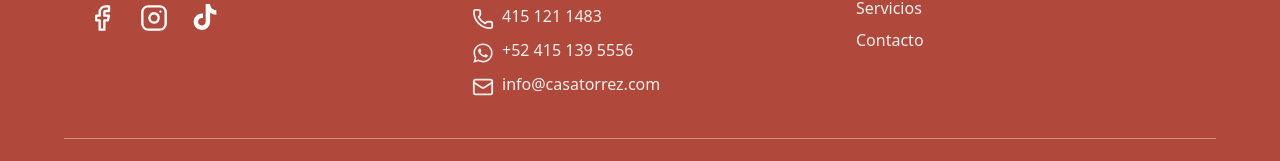
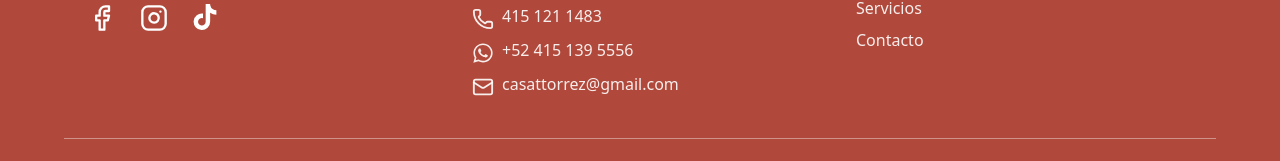
Before and after one commit to IngMario07/SitioWebCasaTtorreZ, a React (Vite) app: page / in a window 1280 px wide. Shown: the part 3299-3460 px from the top of the page. Built offline with nearby package versions, Linux system fonts and the light colour scheme.

Commit message:
Actualizacion Analitics1.14

```diff
--- a/src/components/Footer.jsx
+++ b/src/components/Footer.jsx
@@ -117,7 +117,7 @@ export const Footer = () => {
                     {/* Email */}
                     <div className="flex items-start gap-2 text-white/90">
                         <Mail size={22} className="flex-shrink-0 mt-1" />
-                        <span>info@casatorrez.com</span>
+                        <span>casattorrez@gmail.com</span>
                     </div>
                 </div>
 
--- a/src/main.jsx
+++ b/src/main.jsx
@@ -1,4 +1,3 @@
-import { StrictMode } from 'react'
 import { BrowserRouter } from 'react-router-dom'
 import { createRoot } from 'react-dom/client'
 import './index.css'
```
